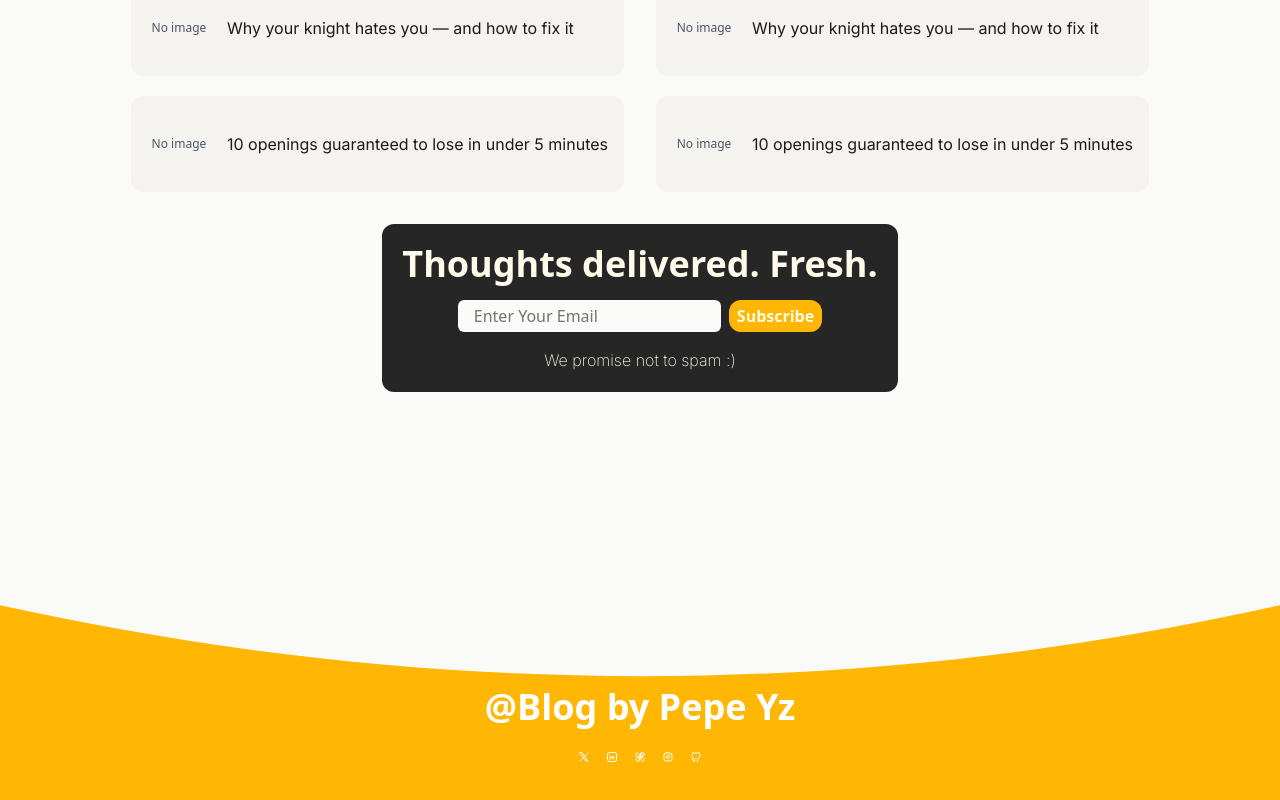
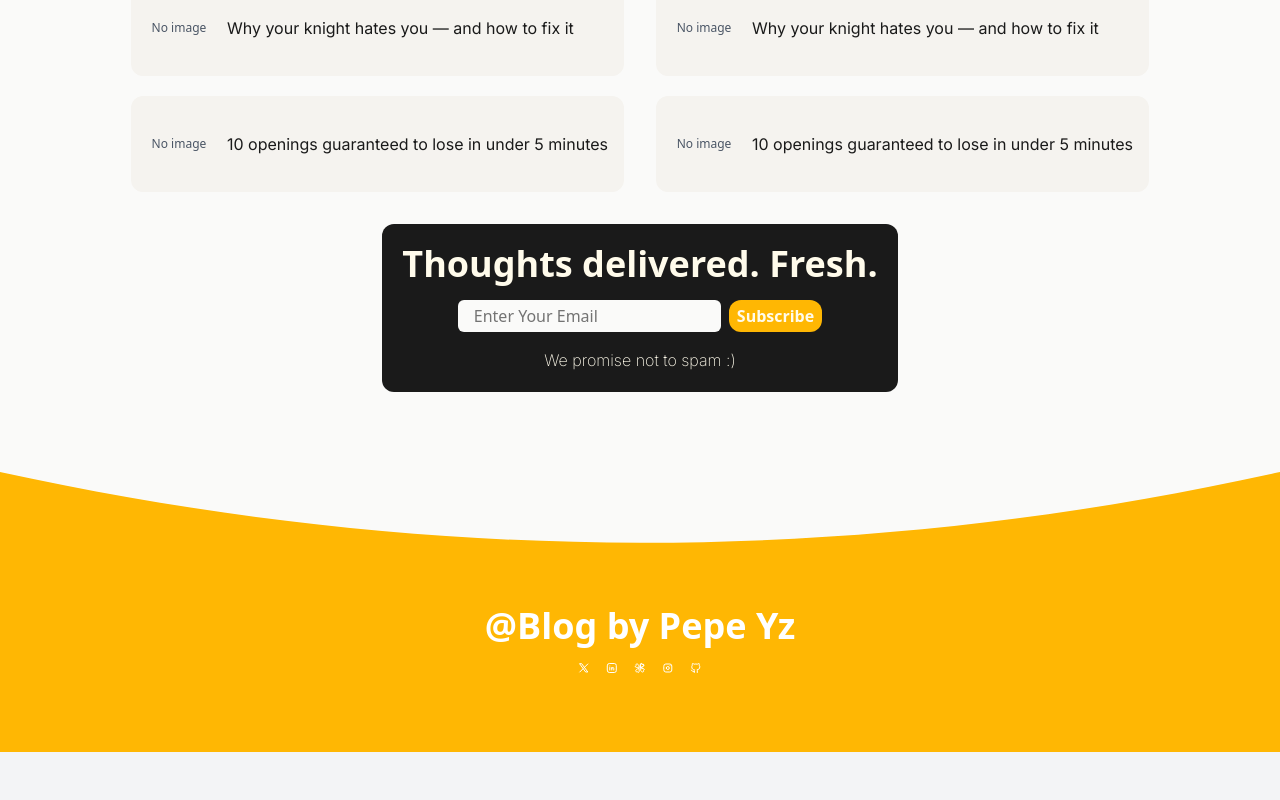
Before and after one commit to heyavanindra/scriblix-pro, a React (Vite) app in the folder frontend/: page / in a window 1280 px wide. Shown: the part 844-1644 px from the top of the page. After the commit the page ends 1596 px from the top, so only its background shows below. Built offline with nearby package versions, Linux system fonts and the light colour scheme; a web font is replaced by a local one.

Commit message:
added footer

```diff
--- a/frontend/src/components/Navbar.tsx
+++ b/frontend/src/components/Navbar.tsx
@@ -25,7 +25,7 @@ const Navbar = ({ className }: NavbarProps) => {
       {/* Left: Hamburger */}
       <div className="z-50">
         <img src="/hamburger.svg"
-          className="cursor-pointer text-black w-6 h-6"
+          className="cursor-pointer text-black w-10 h-10"
           onClick={() => setIsOpen(!isOpen)}
         />
       </div>
@@ -42,7 +42,7 @@ const Navbar = ({ className }: NavbarProps) => {
         <button className="bg-accent max-lg:hidden px-4 font-bold font-body rounded-full text-primary-text">
           Subscribe
         </button>
-        <img src='/search.svg' className="w-6 h-6" alt="" />
+        <img src='/search.svg' className="w-10 h-10" alt="" />
       </div>
 
       {/* Mobile Menu Overlay */}
--- a/frontend/src/components/container.tsx
+++ b/frontend/src/components/container.tsx
@@ -1,4 +1,5 @@
 import cn from "../utils/cn";
+import Footer from "./footer";
 import Navbar from "./Navbar";
 
 type ContainerProps = { className?: string; children: React.ReactNode };
@@ -8,6 +9,7 @@ const Container = ({ className, children }: ContainerProps) => {
     <div className={cn("", className)}>
       <Navbar></Navbar>
       {children}
+      <Footer></Footer>
     </div>
   );
 };
--- a/frontend/src/components/footer.tsx
+++ b/frontend/src/components/footer.tsx
@@ -8,17 +8,17 @@ import {
 
 const Footer = () => {
   return (
-    <div className="relative w-full bg-main overflow-hidden">
+    <footer className="relative w-full bg-main overflow-hidden lg:h-70">
       {/* Background Image */}
       <img
-        src="/arc-footer.svg"
+        src="/footer.svg"
         alt=""
         className="w-full max-w-[1950px] mx-auto"
       />
 
       {/* Centered Content */}
-      <div className="absolute inset-1 flex flex-col items-center justify-center max-lg:justify-end px-4 lg:py-8 max-md:gap-y-1 md:gap-y-6">
-        <h2 className="text-white font-semibold text-sm sm:text-2xl md:text-4xl text-center">
+      <div className="absolute max-lg:top-1/2 lg:top-[60%] left-1/2 -translate-x-1/2 -translate-y-1/2 flex flex-col items-center gap-y-4">
+        <h2 className="text-white font-semibold text-lg sm:text-2xl md:text-4xl text-center">
           @Blog by Pepe Yz
         </h2>
         <div className="flex gap-x-4 text-white ">
@@ -29,7 +29,7 @@ const Footer = () => {
           <IconBrandGithub className="w-3 h-3" />
         </div>
       </div>
-    </div>
+    </footer>
   );
 };
 
--- a/frontend/src/components/subscribe-card.tsx
+++ b/frontend/src/components/subscribe-card.tsx
@@ -1,8 +1,8 @@
 
 const SubscribeCard = () => {
   return (
-    <div className=" flex bg-neutral-800 mx-3  max-lg:mx-5 items-center p-5 rounded-xl text-amber-50 flex-col gap-y-4">
-        <h2 className="text-center font-semibold text-4xl">Thoughts delivered. Fresh.</h2>
+    <div className=" flex bg-primary-text mx-3  max-lg:mx-5 items-center  p-5 rounded-xl text-amber-50 flex-col gap-y-4">
+        <h2 className="text-center  font-semibold text-4xl">Thoughts delivered. Fresh.</h2>
         <div className="flex gap-x-2">
             <input type="email" placeholder="Enter Your Email" className="bg-main rounded-md text-primary-text placeholder:text-neutral-500 px-4" />
             <button className="px-2 py-1 bg-accent font-semibold rounded-xl">Subscribe</button>
--- a/frontend/src/pages/Home.tsx
+++ b/frontend/src/pages/Home.tsx
@@ -1,5 +1,4 @@
 import Container from "../components/container";
-import Footer from "../components/footer";
 import LatestBlogs from "../components/latest-blogs";
 import SubscribeCard from "../components/subscribe-card";
 import { motion } from "motion/react";
@@ -31,10 +30,10 @@ const Home = () => {
 
         <LatestBlogs></LatestBlogs>
       </div>
-      <div className="max-lg:py-30 lg:pb-50 w-full bg-main flex items-center justify-center">
+      <div className="max-lg:py-30 lg:pb-20 w-full bg-main flex items-center justify-center">
         <SubscribeCard></SubscribeCard>
       </div>
-      <Footer></Footer>
+
     </Container>
   );
 };
```
Also changed, not shown: frontend/public/footer.svg (added), frontend/src/index.css (line endings or trailing spaces).
